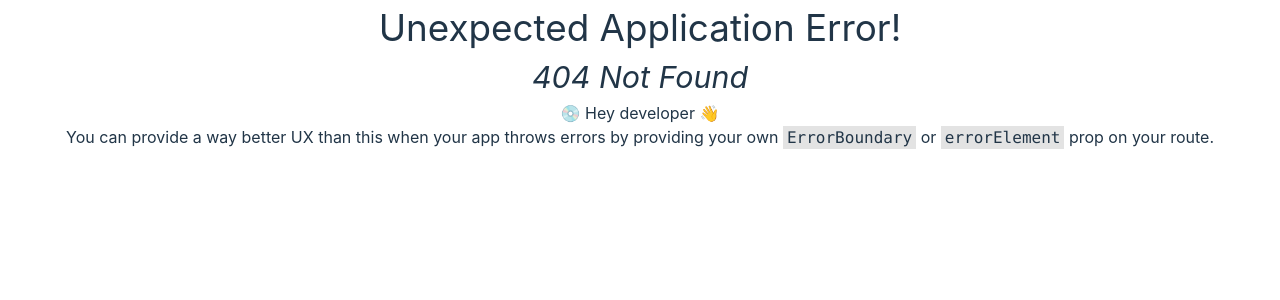
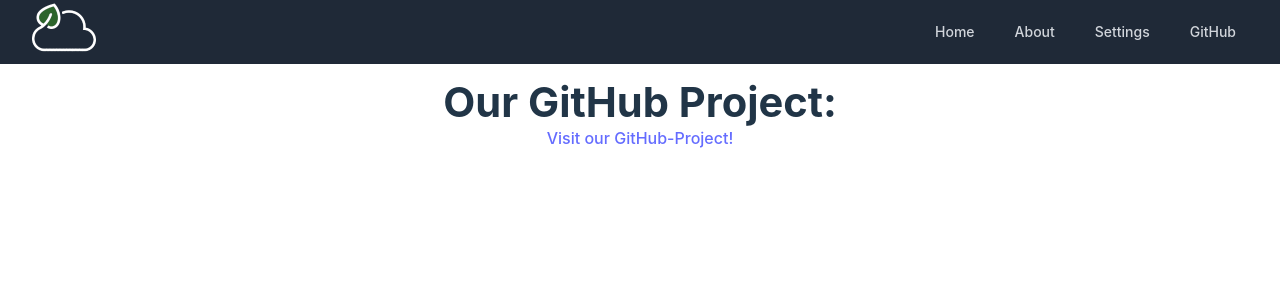
Before and after one commit to mcankudis/CleanCloud, a React (Vite) app in the folder client/: page /github in a window 1280 px wide. Before the commit this address had no page. Shown: the top 300 px of the page. Built offline with nearby package versions, Linux system fonts and the light colour scheme.

Commit message:
feat: Added GitHubpage to navbar + Link to it

```diff
--- a/client/src/App.tsx
+++ b/client/src/App.tsx
@@ -29,6 +29,12 @@ export const App = () => {
                                 >
                                     Settings
                                 </Link>
+                                <Link
+                                    to="/github"
+                                    className="text-gray-300 hover:bg-gray-700 hover:text-white px-3 py-2 rounded-md text-sm font-medium"
+                                >
+                                    GitHub
+                                </Link>
                             </div>
                         </div>
                     </div>
--- /dev/null
+++ b/client/src/github/GitHubView.tsx
@@ -0,0 +1,10 @@
+export const GitHubView = () => {
+    return (
+        <div className="settings mt-4">
+            <div className="flex flex-col items-center justify-center">
+                <h1>Our GitHub Project:</h1>
+                <a href="https://github.com/TeoDevGerman/CleanCloud" target="_blank" rel="noopener noreferrer">Visit our GitHub-Project!</a>
+            </div>
+        </div>
+    );
+};
--- a/client/src/main.tsx
+++ b/client/src/main.tsx
@@ -8,6 +8,7 @@ import { MapView } from './map/MapView';
 import { SettingsView } from './settings/SettingsView';
 
 import './scss/styles.scss';
+import { GitHubView } from './github/GitHubView';
 
 const router = createBrowserRouter([
     {
@@ -26,6 +27,10 @@ const router = createBrowserRouter([
                 path: '/settings',
                 element: <SettingsView />,
             },
+            {
+                path: '/github',
+                element: <GitHubView />,
+            },
         ],
     },
 ]);
```
